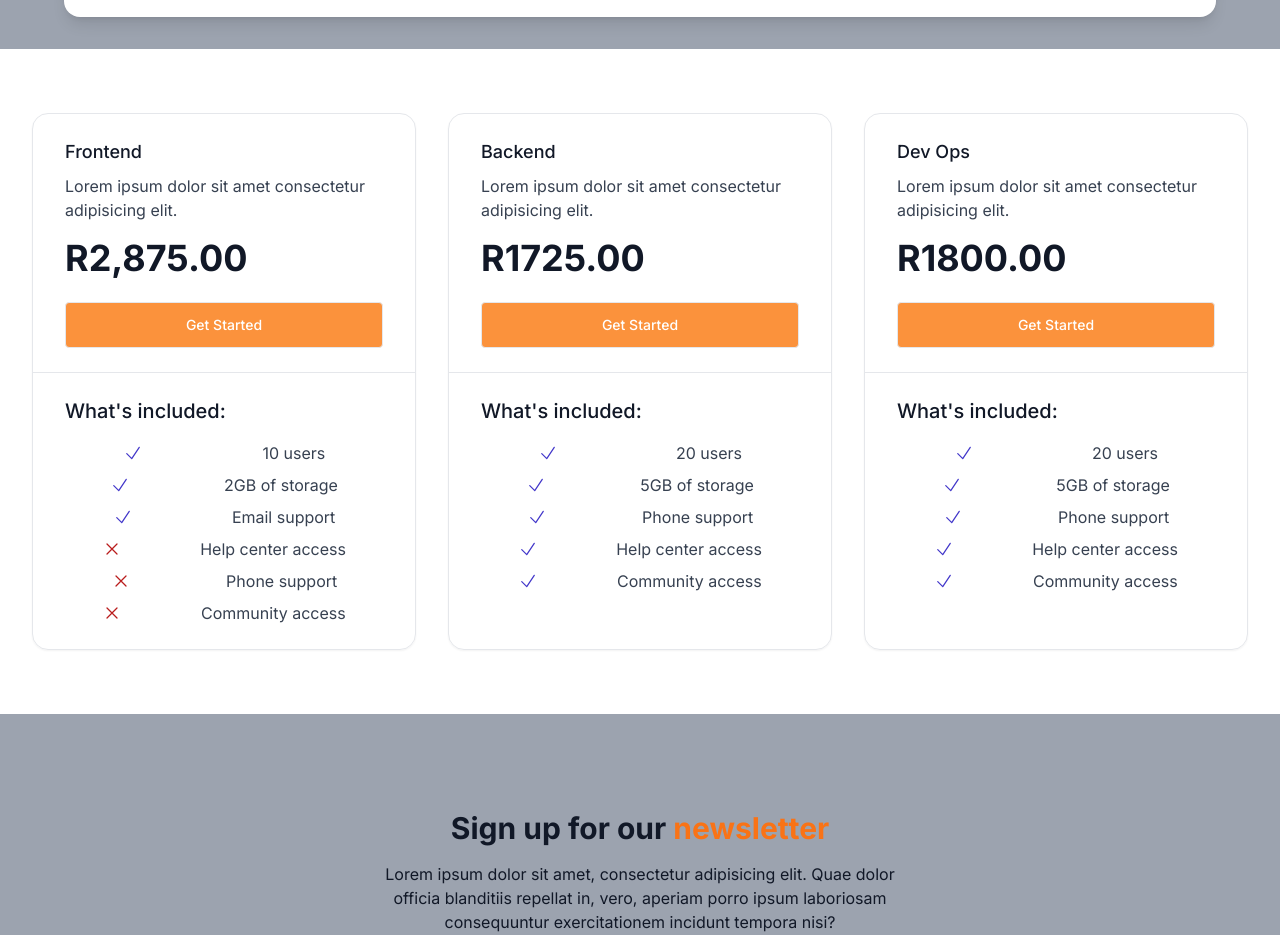
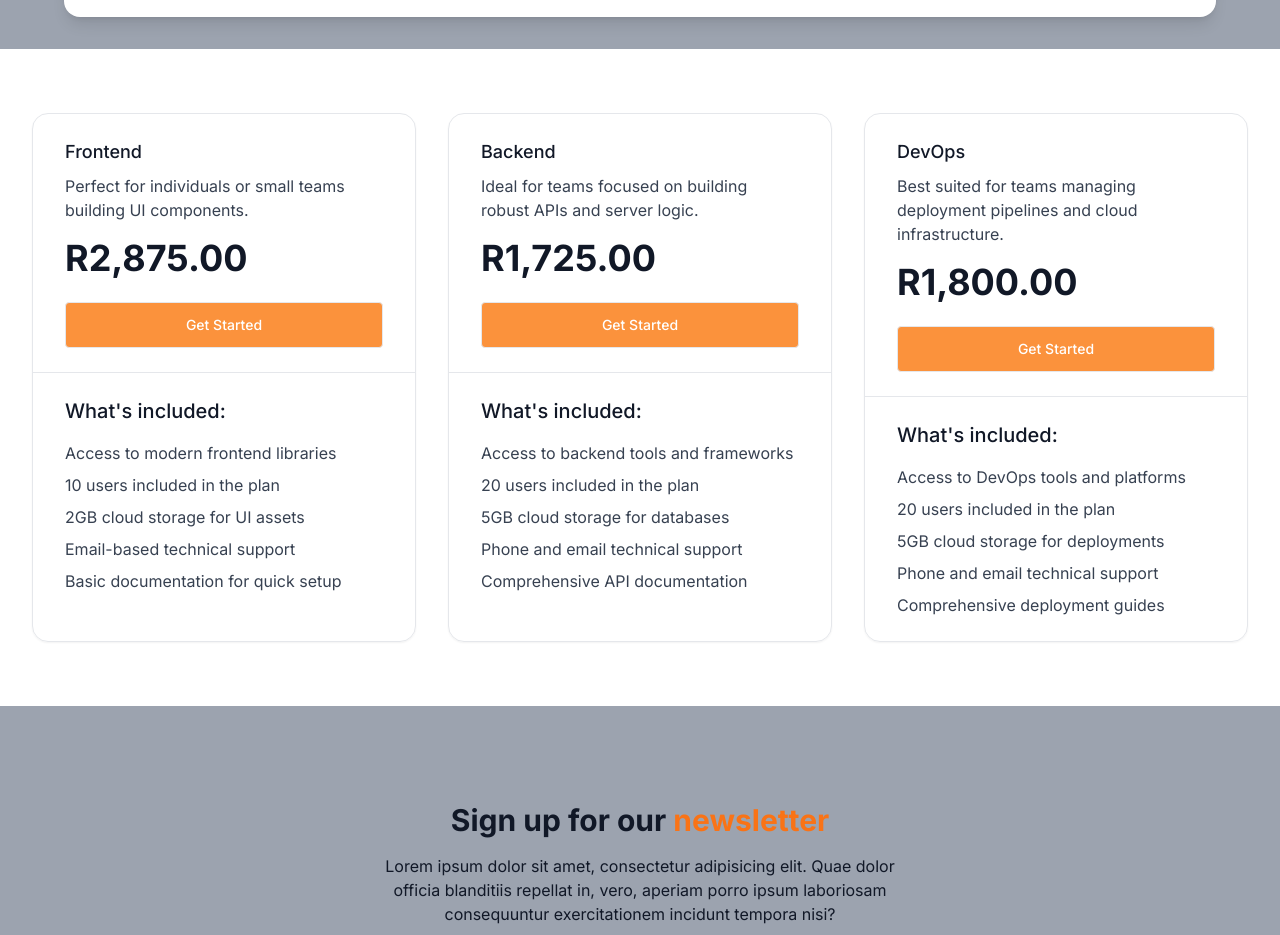
Before and after one commit to DFBlok/landing-page, a Next.js app: page / in a window 1280 px wide. Shown: the part 2936-3871 px from the top of the page. Built offline with nearby package versions, Linux system fonts and the light colour scheme.

Commit message:
updated the price plan page

```diff
--- a/components/PricePlan/PricePlan.tsx
+++ b/components/PricePlan/PricePlan.tsx
@@ -7,6 +7,7 @@ const PricePlan = () => {
       className="max-w-screen-xl px-4 py-8 sm:px-6 sm:py-12 lg:px-8 lg:py-16"
     >
       <div className="grid grid-cols-1 gap-4 sm:grid-cols-2 sm:items-stretch md:grid-cols-3 md:gap-8">
+        {/* Frontend Plan */}
         <div className="divide-y divide-gray-200 rounded-2xl border border-gray-200 shadow-sm">
           <div className="p-6 sm:px-8">
             <h2 className="text-lg font-medium text-gray-900">
@@ -15,7 +16,7 @@ const PricePlan = () => {
             </h2>
 
             <p className="mt-2 text-gray-700">
-              Lorem ipsum dolor sit amet consectetur adipisicing elit.
+              Perfect for individuals or small teams building UI components.
             </p>
 
             <p className="mt-2 sm:mt-4">
@@ -23,12 +24,10 @@ const PricePlan = () => {
                 {" "}
                 R2,875.00{" "}
               </strong>
-
-              {/* <span className="text-sm font-medium text-gray-700">/month</span> */}
             </p>
 
             <a
-              className="mt-4 block rounded border  bg-orange-400 px-12 py-3 text-center text-sm font-medium text-white  hover:text-white hover:bg-orange-600 focus:outline-none focus:ring active:text-indigo-500 sm:mt-6"
+              className="mt-4 block rounded border  bg-orange-400 px-12 py-3 text-center text-sm font-medium text-white hover:text-white hover:bg-orange-600 focus:outline-none focus:ring active:text-indigo-500 sm:mt-6"
               href="#"
             >
               Get Started
@@ -41,123 +40,20 @@ const PricePlan = () => {
             </p>
 
             <ul className="mt-2 space-y-2 sm:mt-4">
-              <li className="flex items-center gap-1">
-                <svg
-                  xmlns="http://www.w3.org/2000/svg"
-                  fill="none"
-                  viewBox="0 0 24 24"
-                  strokeWidth="1.5"
-                  stroke="currentColor"
-                  className="size-5 text-indigo-700"
-                >
-                  <path
-                    strokeLinecap="round"
-                    strokeLinejoin="round"
-                    d="M4.5 12.75l6 6 9-13.5"
-                  />
-                </svg>
-
-                <span className="text-gray-700"> 10 users </span>
+              <li className="text-gray-700">
+                Access to modern frontend libraries
               </li>
-
-              <li className="flex items-center gap-1">
-                <svg
-                  xmlns="http://www.w3.org/2000/svg"
-                  fill="none"
-                  viewBox="0 0 24 24"
-                  strokeWidth="1.5"
-                  stroke="currentColor"
-                  className="size-5 text-indigo-700"
-                >
-                  <path
-                    strokeLinecap="round"
-                    strokeLinejoin="round"
-                    d="M4.5 12.75l6 6 9-13.5"
-                  />
-                </svg>
-
-                <span className="text-gray-700"> 2GB of storage </span>
-              </li>
-
-              <li className="flex items-center gap-1">
-                <svg
-                  xmlns="http://www.w3.org/2000/svg"
-                  fill="none"
-                  viewBox="0 0 24 24"
-                  strokeWidth="1.5"
-                  stroke="currentColor"
-                  className="size-5 text-indigo-700"
-                >
-                  <path
-                    strokeLinecap="round"
-                    strokeLinejoin="round"
-                    d="M4.5 12.75l6 6 9-13.5"
-                  />
-                </svg>
-
-                <span className="text-gray-700"> Email support </span>
-              </li>
-
-              <li className="flex items-center gap-1">
-                <svg
-                  xmlns="http://www.w3.org/2000/svg"
-                  fill="none"
-                  viewBox="0 0 24 24"
-                  strokeWidth="1.5"
-                  stroke="currentColor"
-                  className="size-5 text-red-700"
-                >
-                  <path
-                    strokeLinecap="round"
-                    strokeLinejoin="round"
-                    d="M6 18L18 6M6 6l12 12"
-                  />
-                </svg>
-
-                <span className="text-gray-700"> Help center access </span>
-              </li>
-
-              <li className="flex items-center gap-1">
-                <svg
-                  xmlns="http://www.w3.org/2000/svg"
-                  fill="none"
-                  viewBox="0 0 24 24"
-                  strokeWidth="1.5"
-                  stroke="currentColor"
-                  className="size-5 text-red-700"
-                >
-                  <path
-                    strokeLinecap="round"
-                    strokeLinejoin="round"
-                    d="M6 18L18 6M6 6l12 12"
-                  />
-                </svg>
-
-                <span className="text-gray-700"> Phone support </span>
-              </li>
-
-              <li className="flex items-center gap-1">
-                <svg
-                  xmlns="http://www.w3.org/2000/svg"
-                  fill="none"
-                  viewBox="0 0 24 24"
-                  strokeWidth="1.5"
-                  stroke="currentColor"
-                  className="size-5 text-red-700"
-                >
-                  <path
-                    strokeLinecap="round"
-                    strokeLinejoin="round"
-                    d="M6 18L18 6M6 6l12 12"
-                  />
-                </svg>
-
-                <span className="text-gray-700"> Community access </span>
+              <li className="text-gray-700">10 users included in the plan</li>
+              <li className="text-gray-700">2GB cloud storage for UI assets</li>
+              <li className="text-gray-700">Email-based technical support</li>
+              <li className="text-gray-700">
+                Basic documentation for quick setup
               </li>
             </ul>
           </div>
         </div>
-        {/* tier 2 */}
+
+        {/* Backend Plan */}
         <div className="divide-y divide-gray-200 rounded-2xl border border-gray-200 shadow-sm">
           <div className="p-6 sm:px-8">
             <h2 className="text-lg font-medium text-gray-900">
@@ -166,20 +62,18 @@ const PricePlan = () => {
             </h2>
 
             <p className="mt-2 text-gray-700">
-              Lorem ipsum dolor sit amet consectetur adipisicing elit.
+              Ideal for teams focused on building robust APIs and server logic.
             </p>
 
             <p className="mt-2 sm:mt-4">
               <strong className="text-3xl font-bold text-gray-900 sm:text-4xl">
                 {" "}
-                R1725.00{" "}
+                R1,725.00{" "}
               </strong>
-
-              {/* <span className="text-sm font-medium text-gray-700">/month</span> */}
             </p>
 
             <a
-              className="mt-4 block rounded border  bg-orange-400 px-12 py-3 text-center text-sm font-medium text-white  hover:text-white hover:bg-orange-600 focus:outline-none focus:ring active:text-indigo-500 sm:mt-6"
+              className="mt-4 block rounded border  bg-orange-400 px-12 py-3 text-center text-sm font-medium text-white hover:text-white hover:bg-orange-600 focus:outline-none focus:ring active:text-indigo-500 sm:mt-6"
               href="#"
             >
               Get Started
@@ -192,126 +86,41 @@ const PricePlan = () => {
             </p>
 
             <ul className="mt-2 space-y-2 sm:mt-4">
-              <li className="flex items-center gap-1">
-                <svg
-                  xmlns="http://www.w3.org/2000/svg"
-                  fill="none"
-                  viewBox="0 0 24 24"
-                  strokeWidth="1.5"
-                  stroke="currentColor"
-                  className="size-5 text-indigo-700"
-                >
-                  <path
-                    strokeLinecap="round"
-                    strokeLinejoin="round"
-                    d="M4.5 12.75l6 6 9-13.5"
-                  />
-                </svg>
-
-                <span className="text-gray-700"> 20 users </span>
+              <li className="text-gray-700">
+                Access to backend tools and frameworks
               </li>
-
-              <li className="flex items-center gap-1">
-                <svg
-                  xmlns="http://www.w3.org/2000/svg"
-                  fill="none"
-                  viewBox="0 0 24 24"
-                  strokeWidth="1.5"
-                  stroke="currentColor"
-                  className="size-5 text-indigo-700"
-                >
-                  <path
-                    strokeLinecap="round"
-                    strokeLinejoin="round"
-                    d="M4.5 12.75l6 6 9-13.5"
-                  />
-                </svg>
-
-                <span className="text-gray-700"> 5GB of storage </span>
+              <li className="text-gray-700">20 users included in the plan</li>
+              <li className="text-gray-700">5GB cloud storage for databases</li>
+              <li className="text-gray-700">
+                Phone and email technical support
               </li>
-
-              <li className="flex items-center gap-1">
-                <svg
-                  xmlns="http://www.w3.org/2000/svg"
-                  fill="none"
-                  viewBox="0 0 24 24"
-                  strokeWidth="1.5"
-                  stroke="currentColor"
-                  className="size-5 text-indigo-700"
-                >
-                  <path
-                    strokeLinecap="round"
-                    strokeLinejoin="round"
-                    d="M4.5 12.75l6 6 9-13.5"
-                  />
-                </svg>
-
-                <span className="text-gray-700"> Phone support </span>
-              </li>
-
-              <li className="flex items-center gap-1">
-                <svg
-                  xmlns="http://www.w3.org/2000/svg"
-                  fill="none"
-                  viewBox="0 0 24 24"
-                  strokeWidth="1.5"
-                  stroke="currentColor"
-                  className="size-5 text-indigo-700"
-                >
-                  <path
-                    strokeLinecap="round"
-                    strokeLinejoin="round"
-                    d="M4.5 12.75l6 6 9-13.5"
-                  />
-                </svg>
-
-                <span className="text-gray-700"> Help center access </span>
-              </li>
-
-              <li className="flex items-center gap-1">
-                <svg
-                  xmlns="http://www.w3.org/2000/svg"
-                  fill="none"
-                  viewBox="0 0 24 24"
-                  strokeWidth="1.5"
-                  stroke="currentColor"
-                  className="size-5 text-indigo-700"
-                >
-                  <path
-                    strokeLinecap="round"
-                    strokeLinejoin="round"
-                    d="M4.5 12.75l6 6 9-13.5"
-                  />
-                </svg>
-
-                <span className="text-gray-700"> Community access </span>
-              </li>
+              <li className="text-gray-700">Comprehensive API documentation</li>
             </ul>
           </div>
         </div>
-        {/* //tier 3 */}
+
+        {/* DevOps Plan */}
         <div className="divide-y divide-gray-200 rounded-2xl border border-gray-200 shadow-sm">
           <div className="p-6 sm:px-8">
             <h2 className="text-lg font-medium text-gray-900">
-              Dev Ops
+              DevOps
               <span className="sr-only">Plan</span>
             </h2>
 
             <p className="mt-2 text-gray-700">
-              Lorem ipsum dolor sit amet consectetur adipisicing elit.
+              Best suited for teams managing deployment pipelines and cloud
+              infrastructure.
             </p>
 
             <p className="mt-2 sm:mt-4">
               <strong className="text-3xl font-bold text-gray-900 sm:text-4xl">
                 {" "}
-                R1800.00{" "}
+                R1,800.00{" "}
               </strong>
-
-              {/* <span className="text-sm font-medium text-gray-700">/month</span> */}
             </p>
 
             <a
-              className="mt-4 block rounded border  bg-orange-400 px-12 py-3 text-center text-sm font-medium text-white  hover:text-white hover:bg-orange-600 focus:outline-none focus:ring active:text-indigo-500 sm:mt-6"
+              className="mt-4 block rounded border  bg-orange-400 px-12 py-3 text-center text-sm font-medium text-white hover:text-white hover:bg-orange-600 focus:outline-none focus:ring active:text-indigo-500 sm:mt-6"
               href="#"
             >
               Get Started
@@ -324,100 +133,17 @@ const PricePlan = () => {
             </p>
 
             <ul className="mt-2 space-y-2 sm:mt-4">
-              <li className="flex items-center gap-1">
-                <svg
-                  xmlns="http://www.w3.org/2000/svg"
-                  fill="none"
-                  viewBox="0 0 24 24"
-                  strokeWidth="1.5"
-                  stroke="currentColor"
-                  className="size-5 text-indigo-700"
-                >
-                  <path
-                    strokeLinecap="round"
-                    strokeLinejoin="round"
-                    d="M4.5 12.75l6 6 9-13.5"
-                  />
-                </svg>
-
-                <span className="text-gray-700"> 20 users </span>
+              <li className="text-gray-700">
+                Access to DevOps tools and platforms
               </li>
-
-              <li className="flex items-center gap-1">
-                <svg
-                  xmlns="http://www.w3.org/2000/svg"
-                  fill="none"
-                  viewBox="0 0 24 24"
-                  strokeWidth="1.5"
-                  stroke="currentColor"
-                  className="size-5 text-indigo-700"
-                >
-                  <path
-                    strokeLinecap="round"
-                    strokeLinejoin="round"
-                    d="M4.5 12.75l6 6 9-13.5"
-                  />
-                </svg>
-
-                <span className="text-gray-700"> 5GB of storage </span>
+              <li className="text-gray-700">20 users included in the plan</li>
+              <li className="text-gray-700">
+                5GB cloud storage for deployments
               </li>
-
-              <li className="flex items-center gap-1">
-                <svg
-                  xmlns="http://www.w3.org/2000/svg"
-                  fill="none"
-                  viewBox="0 0 24 24"
-                  strokeWidth="1.5"
-                  stroke="currentColor"
-                  className="size-5 text-indigo-700"
-                >
-                  <path
-                    strokeLinecap="round"
-                    strokeLinejoin="round"
-                    d="M4.5 12.75l6 6 9-13.5"
-                  />
-                </svg>
-
-                <span className="text-gray-700"> Phone support </span>
+              <li className="text-gray-700">
+                Phone and email technical support
               </li>
-
-              <li className="flex items-center gap-1">
-                <svg
-                  xmlns="http://www.w3.org/2000/svg"
-                  fill="none"
-                  viewBox="0 0 24 24"
-                  strokeWidth="1.5"
-                  stroke="currentColor"
-                  className="size-5 text-indigo-700"
-                >
-                  <path
-                    strokeLinecap="round"
-                    strokeLinejoin="round"
-                    d="M4.5 12.75l6 6 9-13.5"
-                  />
-                </svg>
-
-                <span className="text-gray-700"> Help center access </span>
-              </li>
-
-              <li className="flex items-center gap-1">
-                <svg
-                  xmlns="http://www.w3.org/2000/svg"
-                  fill="none"
-                  viewBox="0 0 24 24"
-                  strokeWidth="1.5"
-                  stroke="currentColor"
-                  className="size-5 text-indigo-700"
-                >
-                  <path
-                    strokeLinecap="round"
-                    strokeLinejoin="round"
-                    d="M4.5 12.75l6 6 9-13.5"
-                  />
-                </svg>
-
-                <span className="text-gray-700"> Community access </span>
-              </li>
+              <li className="text-gray-700">Comprehensive deployment guides</li>
             </ul>
           </div>
         </div>
```
